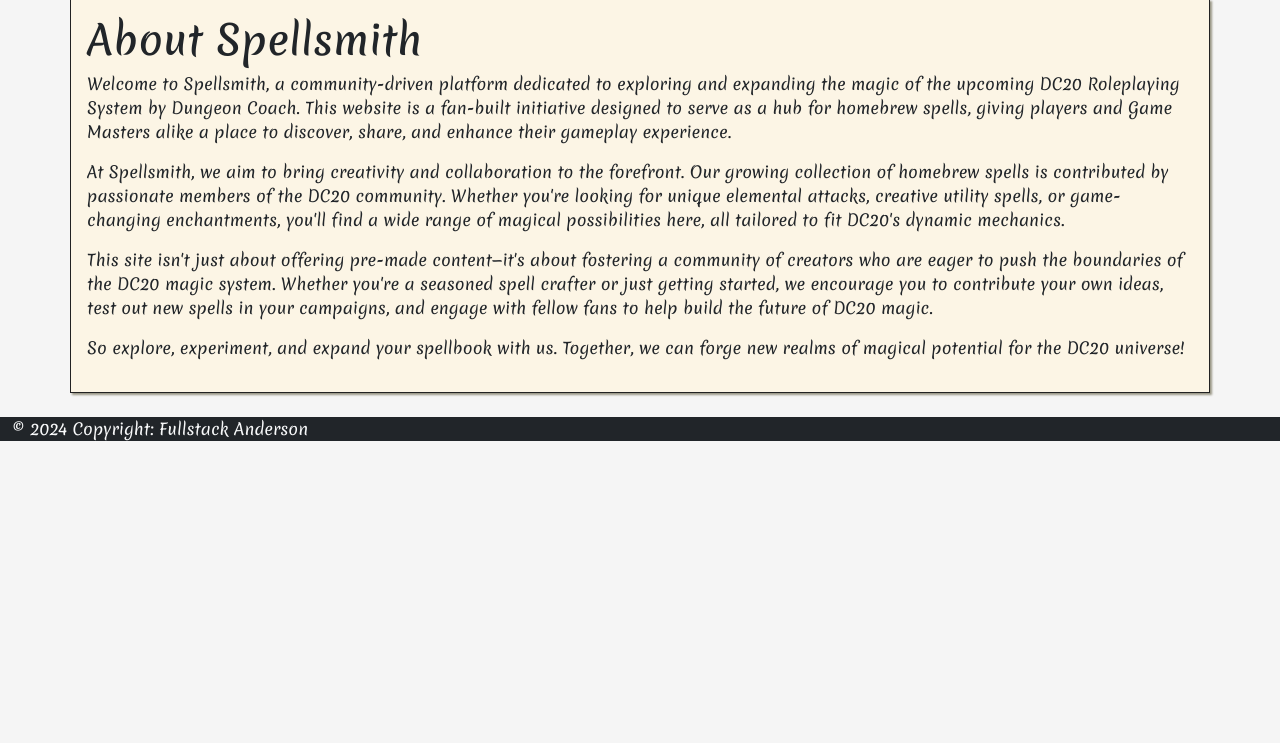
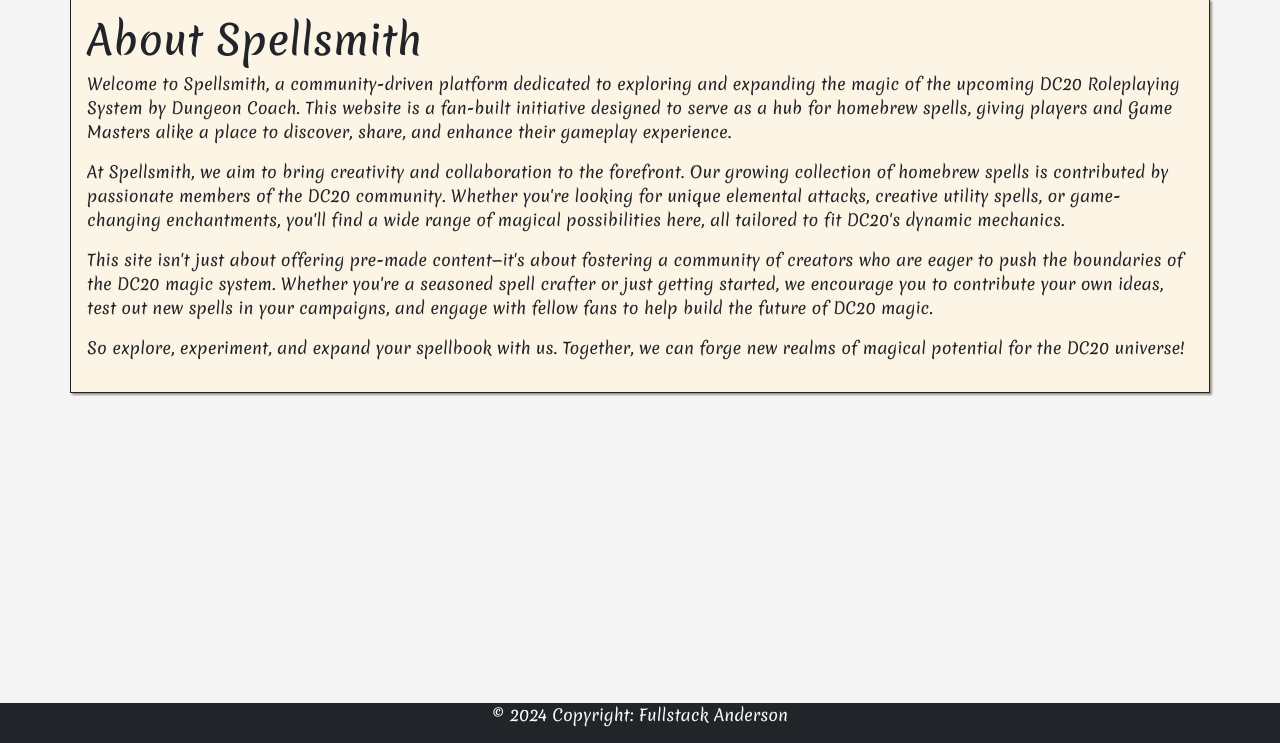
Before and after one commit to LaurieAnderson92/Spellsmith, a Django app: page /about in a window 1280 px wide. Shown: the part 57-800 px from the top of the page. Run offline with Django 5.2, Linux system fonts and the light colour scheme.

Commit message:
build: completed footer

```diff
--- a/spellsmith/settings.py
+++ b/spellsmith/settings.py
@@ -27,7 +27,7 @@ TEMPLATES_DIR = os.path.join(BASE_DIR, 'templates')
 SECRET_KEY = (os.environ.get("SECRET_KEY"))
 
 # SECURITY WARNING: don't run with debug turned on in production!
-DEBUG = False
+DEBUG = True
 
 ALLOWED_HOSTS = ['8000-laurieanders-spellsmith-5o4sb6knrir.ws.codeinstitute-ide.net','.herokuapp.com']
 
--- a/static/css/style.css
+++ b/static/css/style.css
@@ -2,6 +2,14 @@ body{
     background-color: whitesmoke;
     font-family: Merienda, sans-serif;
 }
+
+footer {
+    position: fixed;
+    left: 0;
+    bottom: 0;
+    width: 100%;
+    text-align: center;
+  }
 
 .purple {
     color: #BA55D3
```
